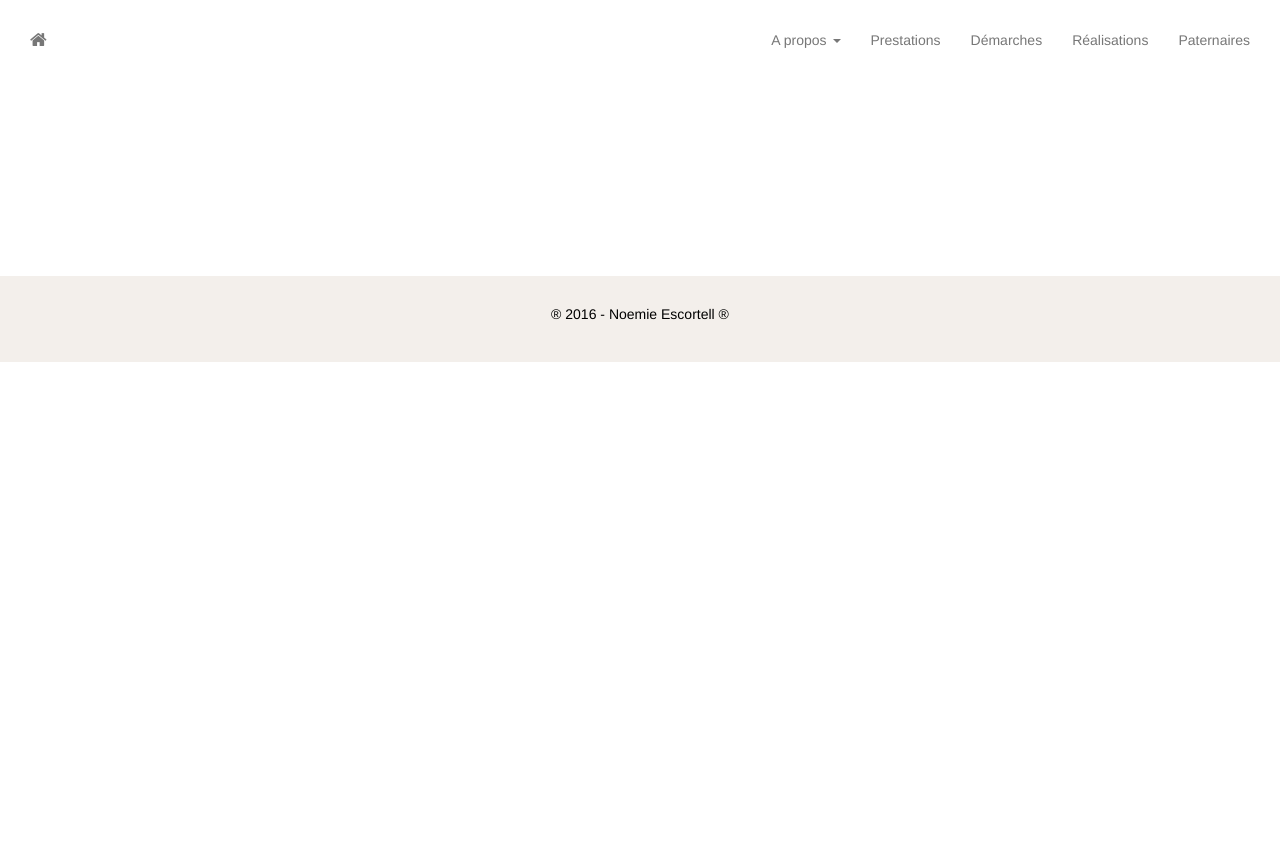
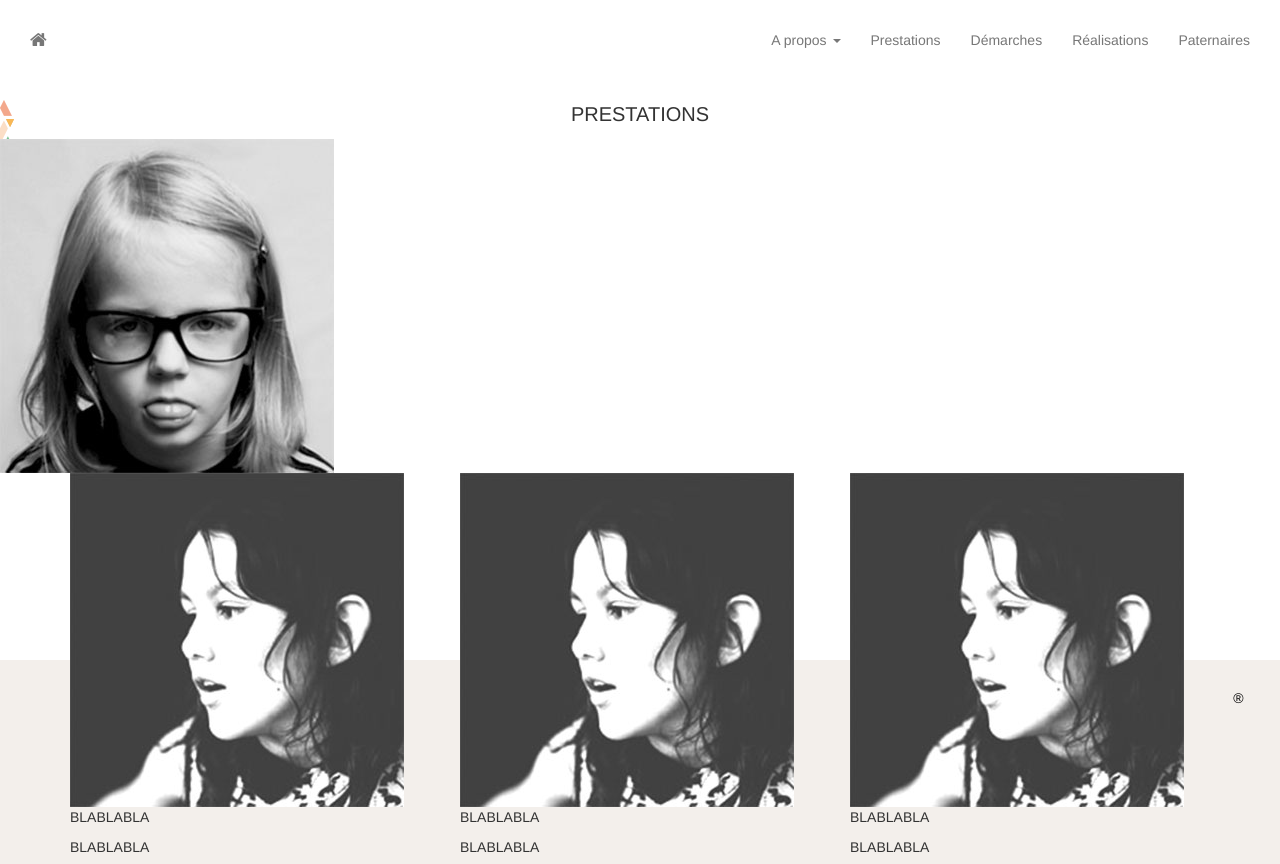
Before and after one commit to Millaamillaa/noemie-escortell, a PHP site: page /prestations.php in a window 1280 px wide. Shown: the top 864 px of the page. Before the commit the page ends 362 px from the top, so only its background shows below. Run offline with PHP 8.4, Linux system fonts and the light colour scheme; some libraries are stand-ins or nearby versions.

Commit message:
base prestation

```diff
--- a/css/style.css
+++ b/css/style.css
@@ -1,5 +1,4 @@
 /*Fichier CSS*/
-
 
 @charset "UTF-8";
 
@@ -132,7 +131,7 @@ body {
 #bloc3{
 	background-image:url(../img/p2-background.jpg);
 	background-repeat: no-repeat;
-	height: 40em;
+	height: 60em;
 	width: 100%;
 	background-size: cover;
 }
@@ -158,6 +157,7 @@ body {
 background-image:url(../img/p2-barre-orange.png);
 background-size: cover;
 height: 0.8em;
+width: 100%;
 }
 
 /******************
@@ -221,7 +221,7 @@ height: 0.8em;
     font-size: 1em;
     background-color: #F3EFEB;
     padding: 2em;
-    margin-top: 14em;
+    margin-top: 12em;
     color: black;
     vertical-align: bottom;
 }
--- a/prestations.php
+++ b/prestations.php
@@ -1,6 +1,45 @@
 <?php
 include_once 'inc/header.php';
 ?>
+
+<!-- bloc 1-->
+    <section id="bloc1">
+        <p class="titlebloc"> PRESTATIONS </p>
+        <img src="img/p3-vignette-2.jpg" alt="vignette"> <!-- image banderole -->
+
+        <div class="container">
+            <div class="row">
+                <!-- picto 1 -->
+                <div class="col-xs-12 col-sm-9 col-md-6 col-lg-4">
+                    <div class="mespicto">
+                    	<img class="lineimage" src="img/p3-vignette-1.jpg" alt="vignette"> <!-- picto 1 -->
+                        <p class="titlepresta"> BLABLABLA </p>
+                        <p class="textpresta"> BLABLABLA </p>
+                        <a href="lienverslalecture du texte"><img src="rainbow.gif"></a> <!-- en savoir plus image -->
+                    </div>
+                </div>
+                <!-- picto 2 -->
+                <div class="col-xs-12 col-sm-9 col-md-6 col-lg-4">
+                    <div class="mespicto">
+                    	<img class="lineimage" src="img/p3-vignette-1.jpg" alt="vignette"> <!-- picto 2 -->
+                        <p class="titlepresta"> BLABLABLA </p>
+                        <p class="textpresta"> BLABLABLA </p>
+                        <a href="lienverslalecture du texte"><img src="rainbow.gif"></a> <!-- en savoir plus image -->
+                    </div>
+                </div>
+                <!-- picto 3-->
+                <div class="col-xs-12 col-sm-9 col-md-6 col-lg-4">
+                    <div class="mes picto">
+                    	<img class="lineimage" src="img/p3-vignette-1.jpg" alt="vignette"> <!-- picto  3-->
+                        <p class="titlepresta"> BLABLABLA </p>
+                        <p class="textpresta"> BLABLABLA </p>
+                        <a href="lienverslalecture du texte"><img src="rainbow.gif"></a> <!-- en savoir plus image -->
+                    </div>
+                </div>
+            </div>
+        </div>
+    </section>
+
 <?php
 include_once 'inc/footer.php';
 ?>
```
Also changed, not shown: index.php (+7 -0 lines), 1 other file.
